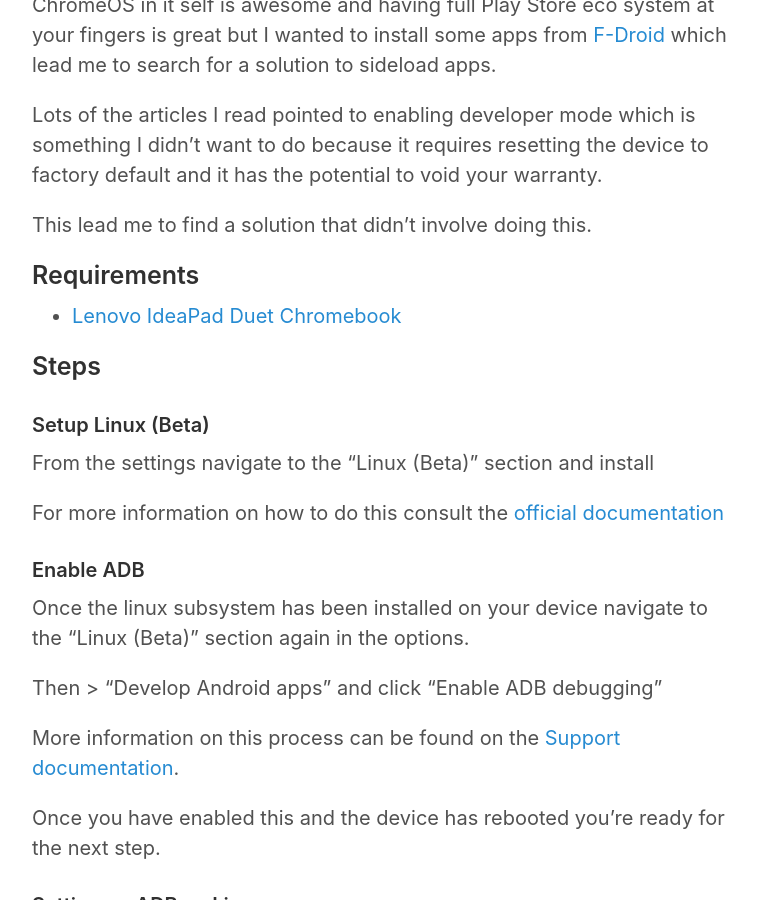
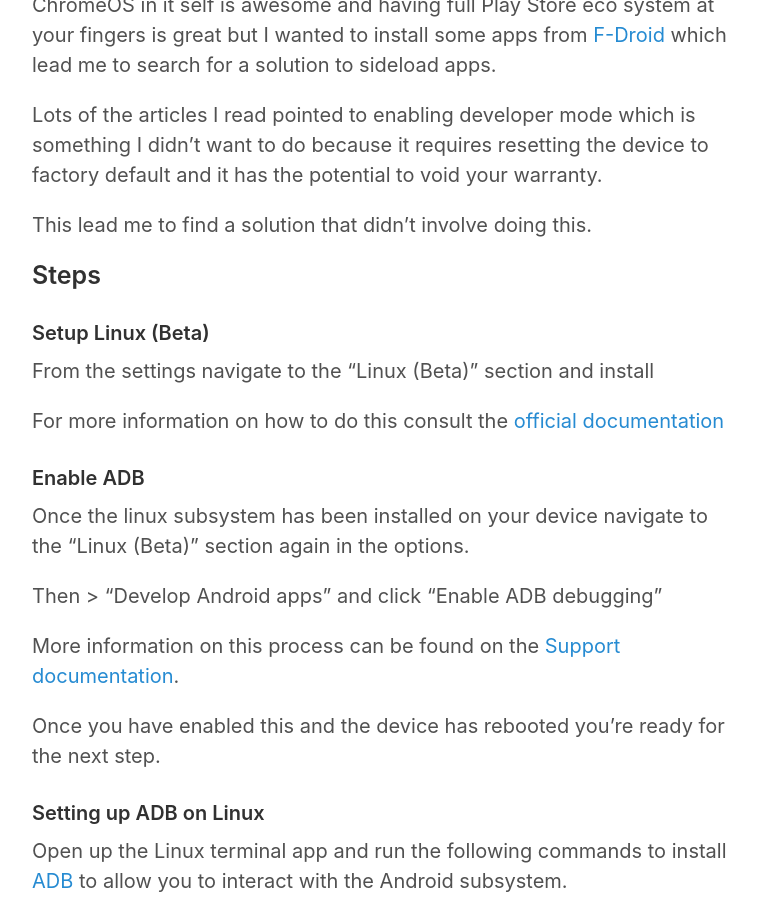
Before and after one commit to inverse/personal-site, a Jekyll site: the page built from _posts/2020-07-20-sideloading-android-apps-on-chromeos.md, in a window 1280 px wide and 900 px high, scrolled down 460 px. Shown: the whole window, without its empty margins (258-1015 px from the left). Built offline with Jekyll 4.4.1, drawn with Linux system fonts in a browser that asks for light colours; nearby versions of some CDN libraries; comment, search, counter and statistics services are not loaded.

Commit message:
Remove redundant block

```diff
--- a/_posts/2020-07-20-sideloading-android-apps-on-chromeos.md
+++ b/_posts/2020-07-20-sideloading-android-apps-on-chromeos.md
@@ -15,10 +15,6 @@
 Lots of the articles I read pointed to enabling developer mode which is something I didn't want to do because it requires resetting the device to factory default and it has the potential to void your warranty.
 
 This lead me to find a solution that didn't involve doing this.
-
-## Requirements
-
-- [Lenovo IdeaPad Duet Chromebook][0]
 
 ## Steps
 
```
